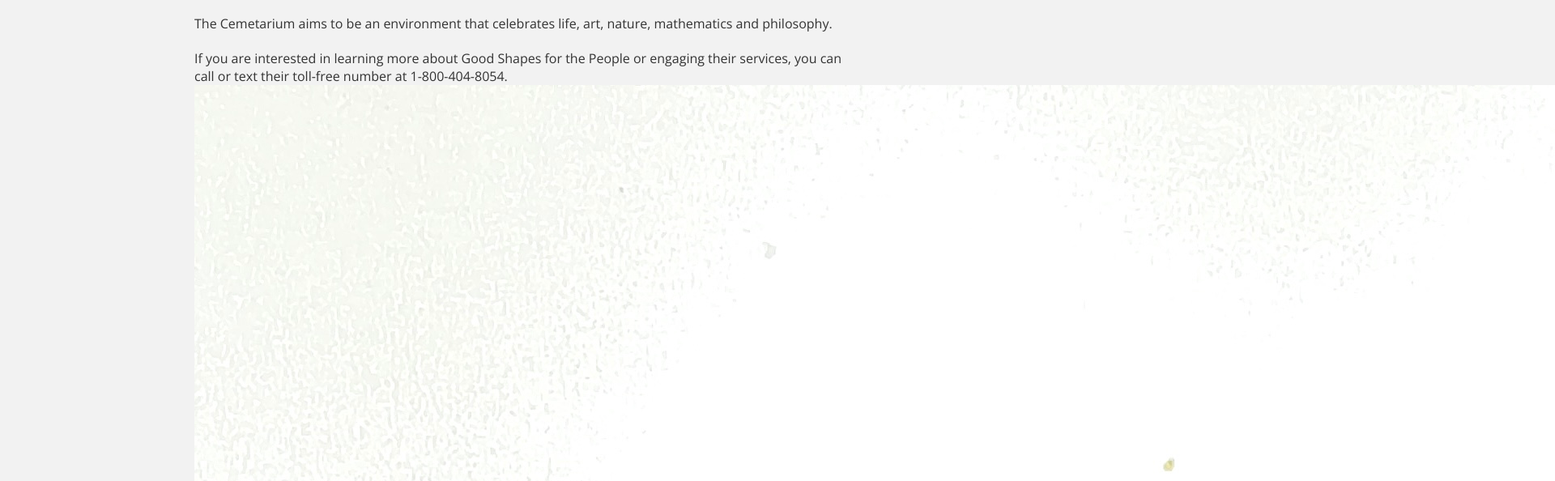
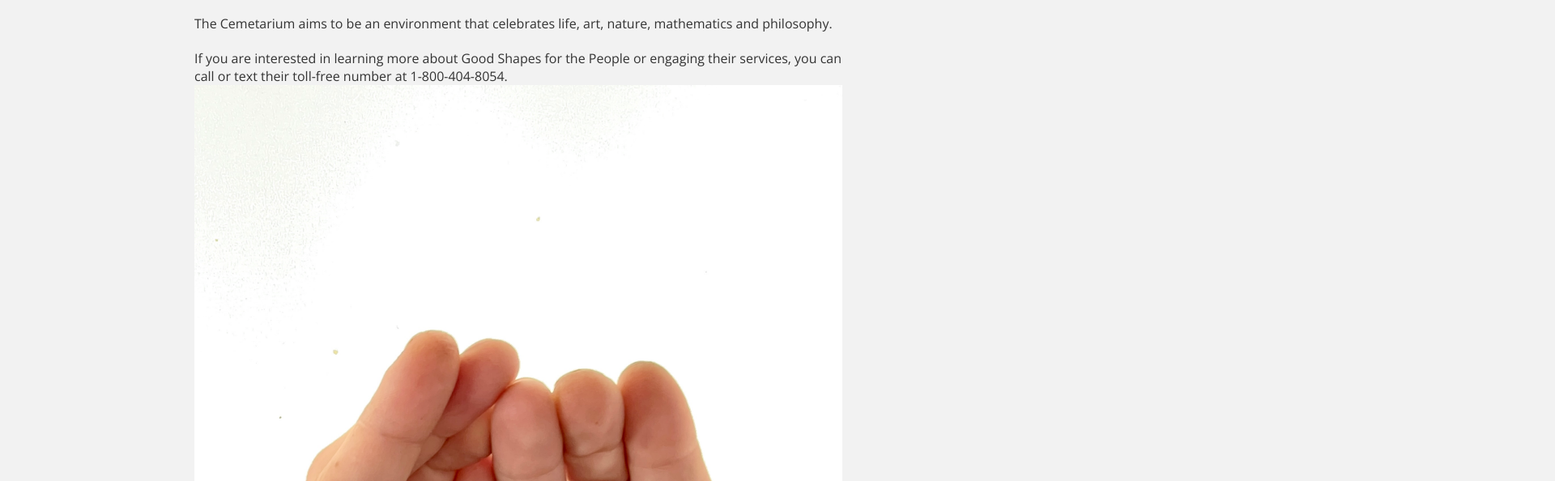
Before and after one commit to and-then-what/goodshapes, a plain HTML site: page index.html in a window 1280 px wide. Shown: the part 942-1536 px from the top of the page at 81% size, 1920 px wide, since content can reach past the window. Drawn offline with nearby package versions, Linux system fonts and the light colour scheme.

Commit message:
Update index.html

```diff
--- a/index.html
+++ b/index.html
@@ -126,7 +126,7 @@
 If you are interested in learning more about Good Shapes for the People or engaging their services, you can call or text their toll-free number at <a href="tel:18004048054">1-800-404-8054</a>.
 
  </section>
-<img src="IMG_8054.jpeg" />
+<img src="IMG_8054.jpeg" width=100% />
  <section id="contact">
 <h2>Contact Us</h2>
 
```
